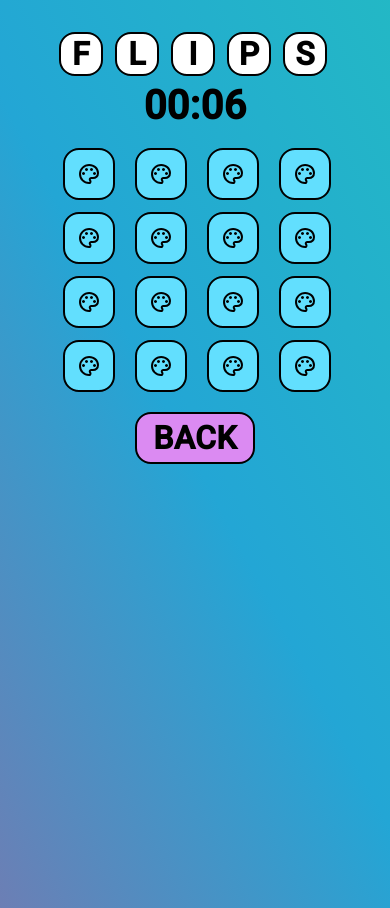
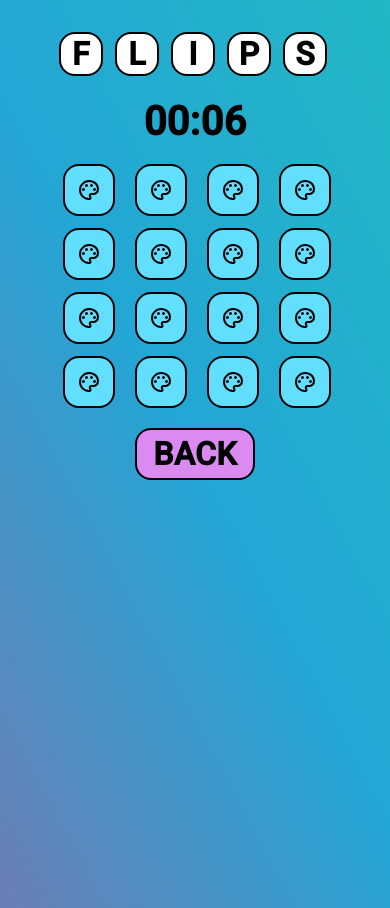
Before and after one commit to dsSliusarenko/flip-and-match, an Angular app: page /easy in a window 390 px wide. Built offline with nearby package versions, Linux system fonts and the light colour scheme.

Commit message:
fixed timer section margin in card-matrix component

```diff
--- a/src/styles.scss
+++ b/src/styles.scss
@@ -562,6 +562,12 @@ html, body {
     }
   }
 
+  .cards-matrix{
+    &__timer {
+      margin-top: 2rem;
+    }
+  }
+
   .score-chart {
     .charts {
       display: flex;
```
